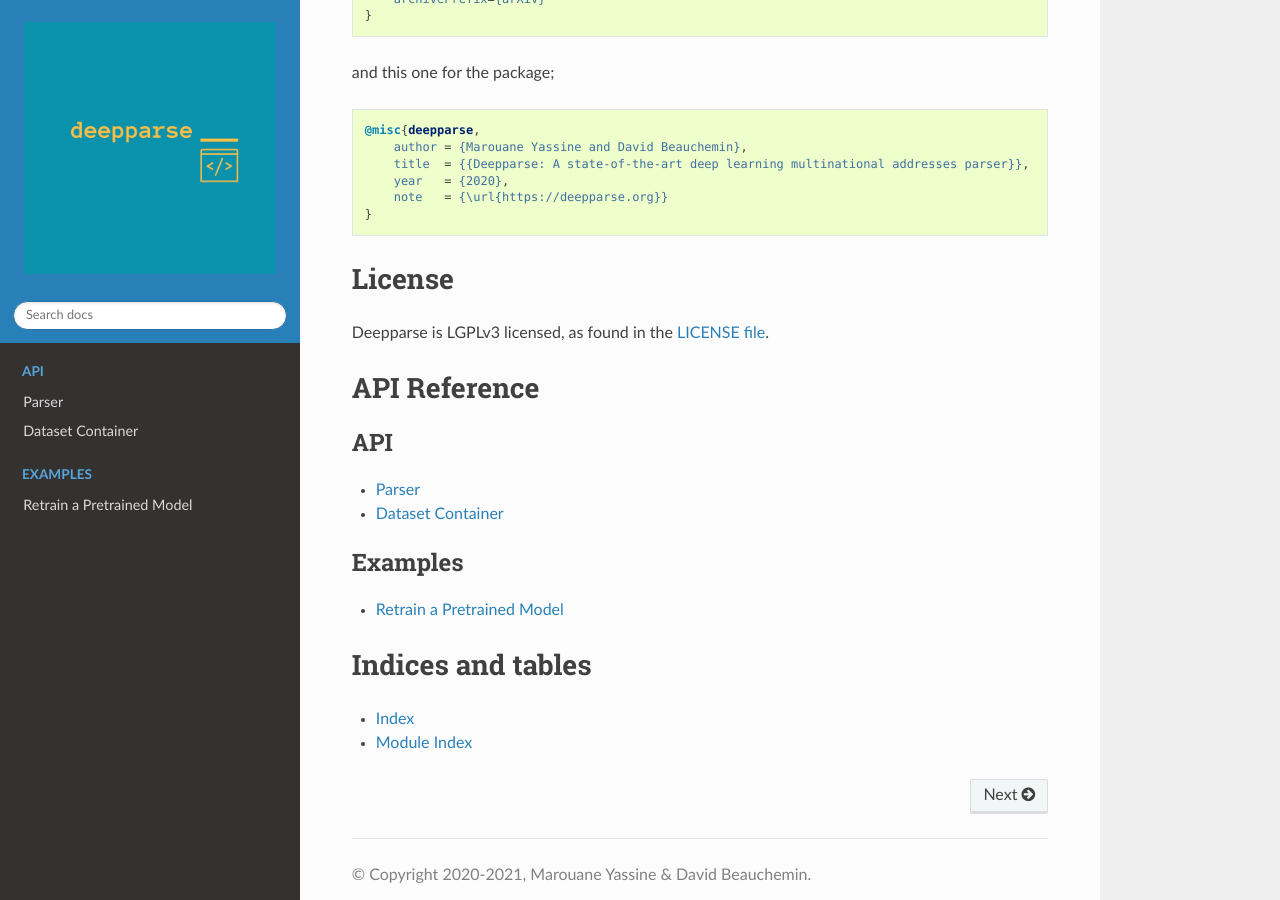
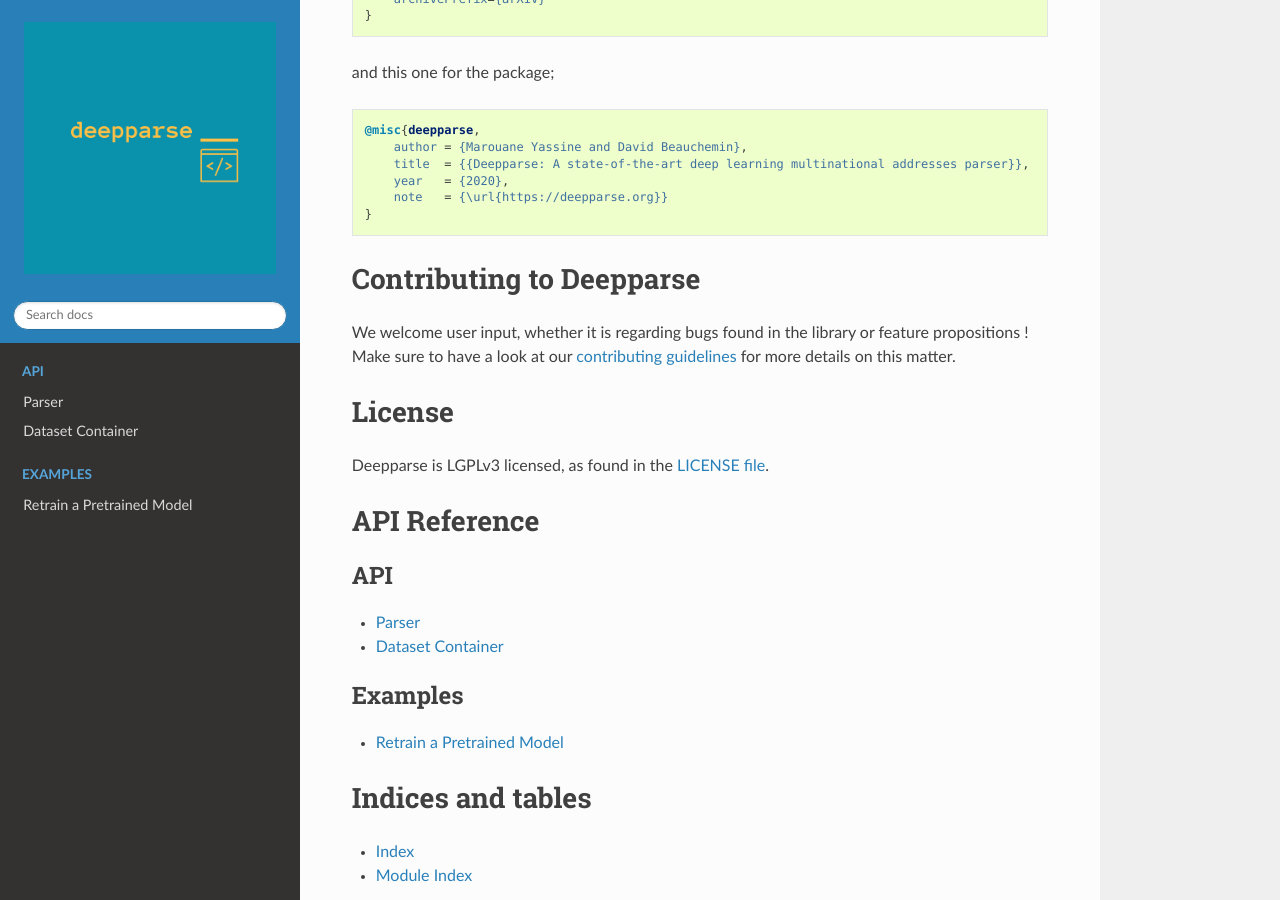
Before and after one commit to GRAAL-Research/deepparse, a Sphinx documentation site: the page built from docs/source/index.rst, in a window 1280 px wide and 900 px high, scrolled down 4153 px. Built offline with Sphinx 7.4.7 and the Read the Docs theme 2.0.0, drawn with Linux system fonts in a browser that asks for light colours; the version number could not be read and is left out.

Commit message:
fixed contributing readme link

```diff
--- a/docs/source/index.rst
+++ b/docs/source/index.rst
@@ -423,6 +423,13 @@
        note   = {\url{https://deepparse.org}}
    }
 
+Contributing to Deepparse
+=========================
+
+We welcome user input, whether it is regarding bugs found in the library or feature propositions ! Make sure to have a
+look at our `contributing guidelines <https://github.com/GRAAL-Research/deepparse/blob/master/.github/CONTRIBUTING.md>`_ for more
+details on this matter.
+
 License
 =======
 Deepparse is LGPLv3 licensed, as found in the `LICENSE file <https://github.com/GRAAL-Research/deepparse/blob/master/LICENSE>`_.
```
Also changed, not shown: README.md (+1 -1 lines).
